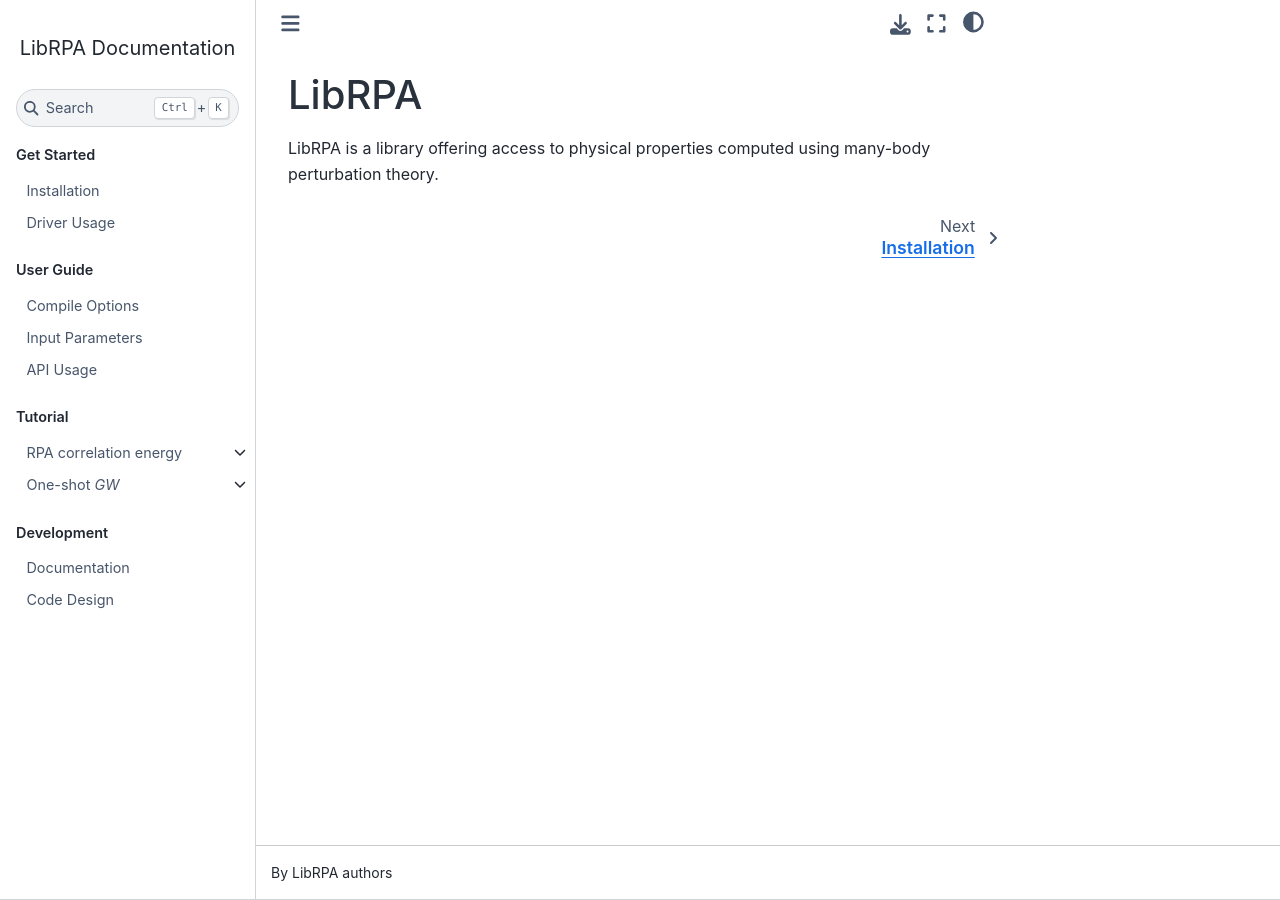
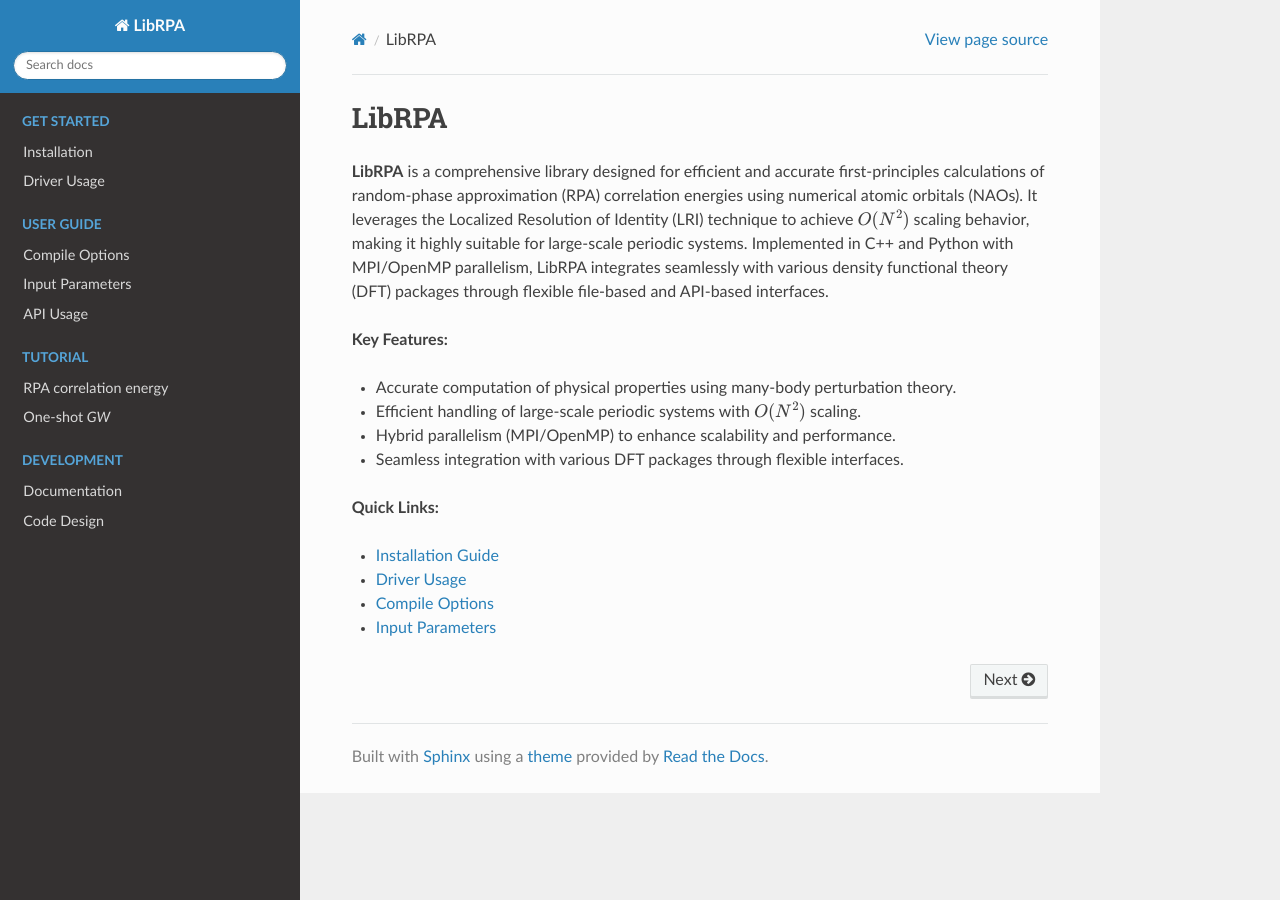
Before and after one commit to Srlive1201/LibRPA, a Sphinx documentation site: the page built from docs/index.rst, in a window 1280 px wide. Built offline with Sphinx 7.4.7 and the Read the Docs theme 2.0.0, drawn with Linux system fonts in a browser that asks for light colours; pages that are not in the unit, such as notebooks, are missing from menus.

Commit message:
change web theme and index.rst

```diff
--- a/docs/conf.py
+++ b/docs/conf.py
@@ -12,6 +12,7 @@
 #
 import os
 import sys
+import sphinx_rtd_theme
 sys.path.insert(0, os.path.abspath('.'))
 
 
@@ -51,6 +52,7 @@ extensions = [
     "sphinx_design",
     "sphinx_copybutton",
     "sphinxcontrib.doxylink",
+    'sphinx_rtd_theme',
 ]
 
 # -- Options for Doxylink -------------------------------------------------
@@ -71,7 +73,7 @@ myst_heading_anchors = True
 # The theme to use for HTML and HTML Help pages.  See the documentation for
 # a list of builtin themes.
 #
-html_theme = 'sphinx_book_theme'
+html_theme = 'sphinx_rtd_theme'
 
 html_title = "LibRPA Documentation"
 
--- a/docs/index.rst
+++ b/docs/index.rst
@@ -6,7 +6,23 @@
 LibRPA
 ======
 
-LibRPA is a library offering access to physical properties computed using many-body perturbation theory.
+**LibRPA** is a comprehensive library designed for efficient and accurate first-principles calculations of random-phase approximation (RPA) correlation energies using numerical atomic orbitals (NAOs). It leverages the Localized Resolution of Identity (LRI) technique to achieve :math:`O(N^2)` scaling behavior, making it highly suitable for large-scale periodic systems. Implemented in C++ and Python with MPI/OpenMP parallelism, LibRPA integrates seamlessly with various density functional theory (DFT) packages through flexible file-based and API-based interfaces.
+
+**Key Features:**
+
+- Accurate computation of physical properties using many-body perturbation theory.
+- Efficient handling of large-scale periodic systems with :math:`O(N^2)` scaling.
+- Hybrid parallelism (MPI/OpenMP) to enhance scalability and performance.
+- Seamless integration with various DFT packages through flexible interfaces.
+
+
+
+**Quick Links:**
+
+- `Installation Guide <install.html>`_
+- `Driver Usage <driver.html>`_
+- `Compile Options <user_guide/compile_options.html>`_
+- `Input Parameters <user_guide/input_parameters.html>`_
 
 .. toctree::
    :hidden:
```
